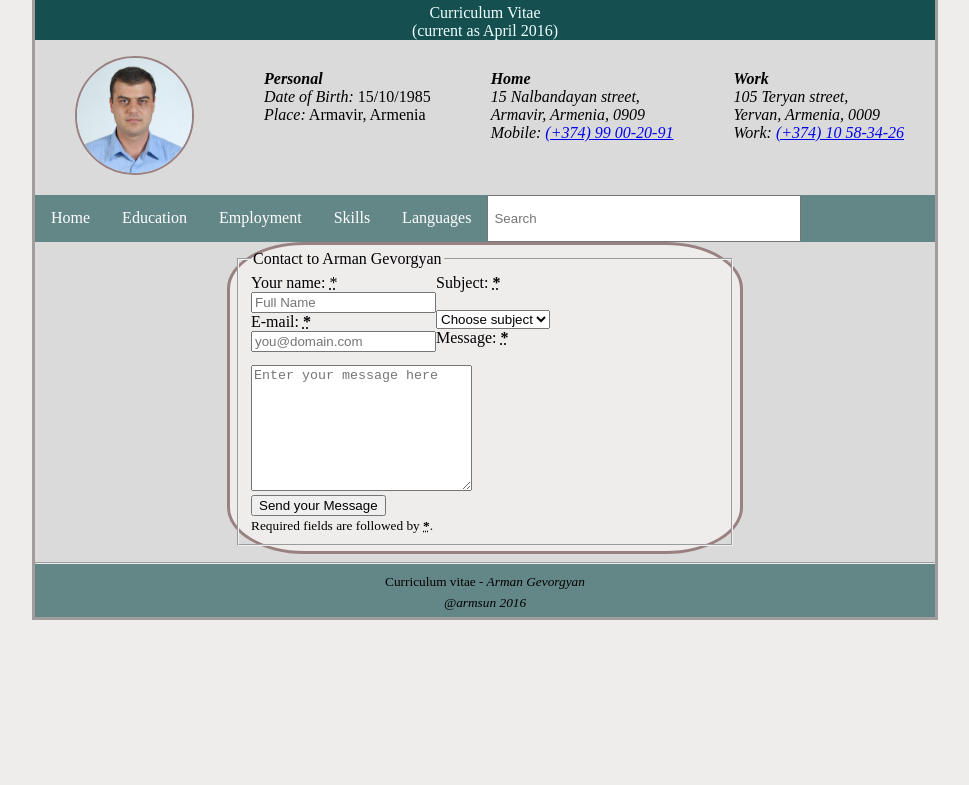
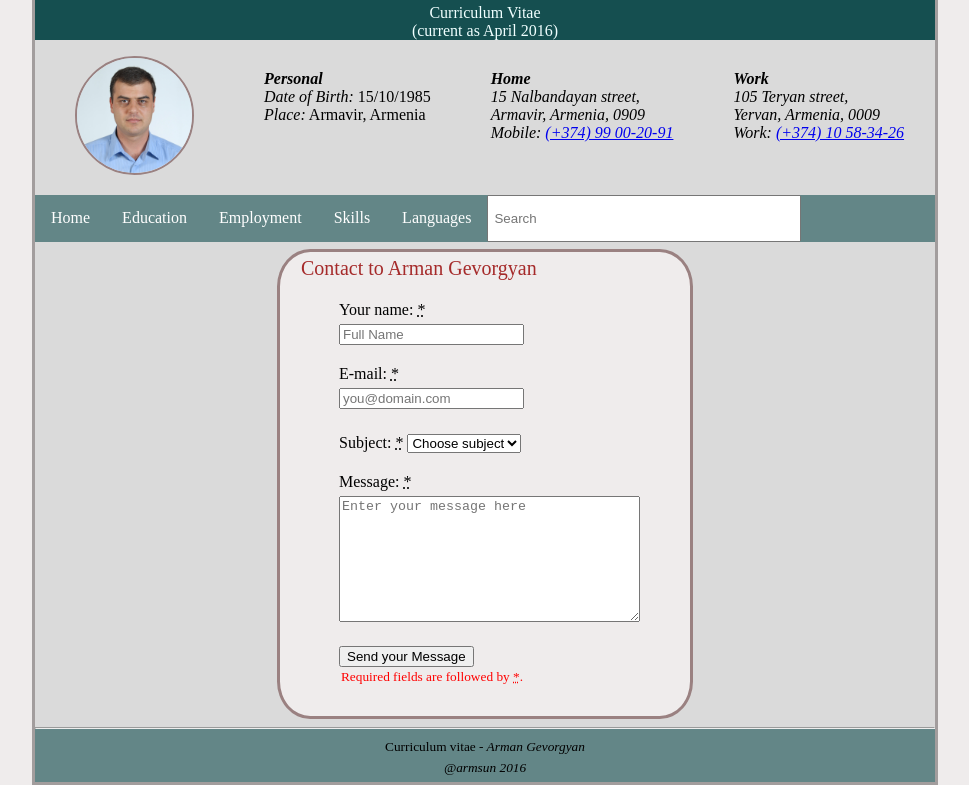
Before and after one commit to armsun/Resume, a plain HTML site: page hl/contact.html in a window 1280 px wide. Shown: the part 61-846 px from the top of the page, without its empty margins (155-1124 px from the left). Before the commit the page ends 800 px from the top, so only its background shows below. Drawn offline with Linux system fonts and the light colour scheme.

Commit message:
final polish

```diff
--- a/css/cv-style.css
+++ b/css/cv-style.css
@@ -9,6 +9,7 @@ body {
     font-family: 'Times New Roman', Times, serif;
 
 }
+/*-----main header start-----*/
 header {
     margin: 0 auto;
     background-color: #154F50;
@@ -21,6 +22,14 @@ header p {
 header h1{
     margin:0 0 25px 0;
 }
+
+/*-----main header end-----*/
+
+
+#main-container{
+    background-color: #DADADA;
+}
+/*-----info panel start-----*/
 figure{
     float: left;
 }
@@ -42,7 +51,8 @@ figure{
     padding:30px;
     border:none;
 }
-
+/*-----info panel end-----*/
+/*-----main nav start-----*/
 #nav{
 clear: both;
 }
@@ -69,11 +79,9 @@ text-decoration:none;
 #nav a:hover {
 background-color:#0D3535;
 }
+/*-----main nav end-----*/
 
-#main-container{
-    background-color: #DADADA;
-}
-
+/*-----main Sections start-----*/
 .main-sections{
     display: bock;
     margin: 5px;
@@ -105,7 +113,8 @@ background-color:#0D3535;
 #Languages li, #Skills li{
   padding:  0px 0px 5px 0px;
 }
-
+/*-----main Sections end-----*/
+/*-----main footer start-----*/
 footer{
     clear:both;
     background-color: rgba(21,79,80,0.6);
@@ -116,32 +125,59 @@ footer{
 footer p {
     margin: 5px;
 }
+/*-----main footer end-----*/
 #search {
 display:block;
 padding:14px 5px;
 width:300px;
 }
 
+/*-----Contact form start-----*/
 #contact-form {
-margin: 0 auto;
-width:500px;
+margin: 7px auto;
+width:400px;
 background:#EFECEC;
 padding: 5px;
 border: 3px solid #9A8181;
-border-radius: 15%
+border-radius: 8%
 }
-#contact-form p {
-color: black;
+#contact-form fieldset{
+    border:0;
+    box-shadow: none;
 }
-
-#contact .left
-{
-    float:left;
+#contact-form legend{
+    color: brown;
+    font-size: 20px;
 }
 
 #contact label{
     display: block;
 }
+#contact .left
+{
+    padding: 15px;
+    float:left;
+    width: 50%;
+    margin-left: 25px
+}
+#contact .left label{
+    margin-bottom: 20px;
+}
+#contact .c-input {
+    margin-top: 5px;
+}
+#contact-form footer{
+    clear: both;
+    color:red;
+    background-color: inherit;
+    padding: 0 auto;
+}
+.button{
+    float: left;
+}
+/*-----Contact form end-----*/
+
+/*-----MEDIA-----*/
 
 @media print{
      *{
--- a/hl/contact.html
+++ b/hl/contact.html
@@ -71,39 +71,35 @@
                             <label for="Name">
                                 <span>Your name:</span>
                                 <abbr title="required">*</abbr>
+                                <input id="Name" name="Full_name"class="c-input" placeholder="Full Name" type="text" required />
                             </label>
-                            <input id="Name" name="Full_name" placeholder="Full Name" type="text" required />
                             <label for="Email">
                                 <span>E-mail:</span>
-                                    <strong><abbr title="required">*</abbr></strong>
+                                <abbr title="required">*</abbr></strong>
+                                <input id="Email" name="User_Email" class="c-input" placeholder="you@domain.com" type="email" required />
                             </label>
-                                <input id="Email" name="User_Email" placeholder="you@domain.com" type="email" required />
-                        </div>
-                        <div class="right">
                             <label for="Subject">
-                                    Subject:
-                                    <strong><abbr title="required">*</abbr></strong>
-                                </label>
-                                <br />
-                                <select id="Subject" name="User_Subject" required>
+                                    <span>Subject:</span>
+                                    <abbr title="required">*</abbr>
+                                    <select id="Subject" name="User_Subject"class="c-input" required>
                                         <option value="none">Choose subject</option>
                                         <option value="Production">Production </option>
                                         <option value="Web_Design">Web Design</option>
                                         <option value="Marketing">Marketing</option>
                                     </select>
-                        </div>
-                        <div class="right">
+                             </label>
                              <label for="contact-msg">
-                                    Message:
-                                    <strong><abbr title="required">*</abbr></strong>
+                                    <span>Message:</span>
+                                    <abbr title="required">*</abbr>
+                                    <textarea id="contact-msg"  class="c-input" cols="35" rows="8" placeholder="Enter your message here" required></textarea>
                             </label>
-                                <br />
-                                <textarea id="contact-msg" cols="25" rows="8" placeholder="Enter your message here" required></textarea>
-                        </div>
+
                         <div class="button">
                                 <button type="submit"> Send your Message</button>
                         </div>
-                            <small>Required fields are followed by <strong><abbr title="required">*</abbr></strong>.</small>
+                        <footer>
+                            <small>Required fields are followed by <abbr title="required">*</abbr>.</small>
+                        </footer>
                     </fieldset>
                 </form>
             </div>
```
Lines whose indentation alone changed are shown as unchanged.
